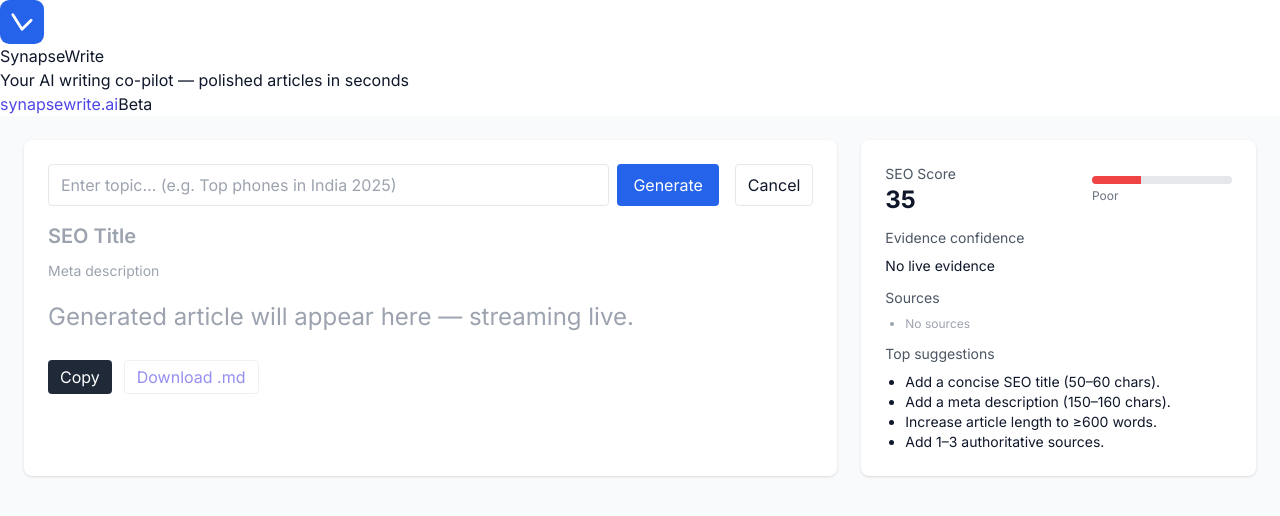
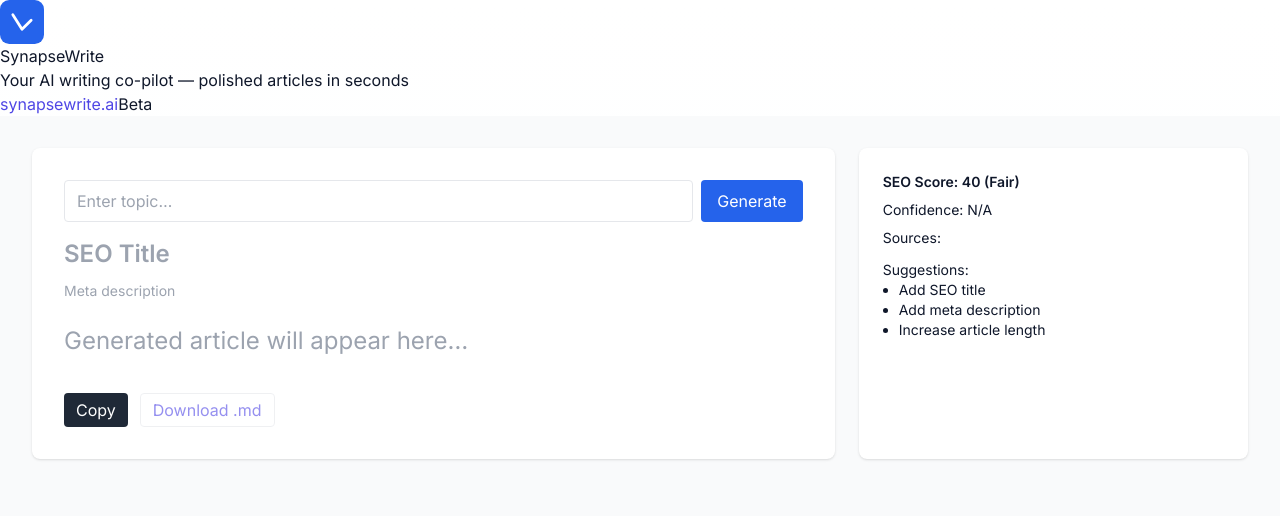
Before and after one commit to inpursuitsol/synapsewrite, a Next.js app: page / in a window 1280 px wide. Shown: the top 516 px of the page. Built offline with nearby package versions, Linux system fonts and the light colour scheme.

Commit message:
Update page.js

```diff
--- a/app/page.js
+++ b/app/page.js
@@ -16,9 +16,7 @@ export default function Page() {
 
   async function handleGenerate(e) {
     e?.preventDefault();
-    if (!prompt.trim()) {
-      return;
-    }
+    if (!prompt.trim()) return;
 
     setContent('');
     setStreaming(true);
@@ -28,9 +26,7 @@ export default function Page() {
     setEvidenceConfidence(null);
     setEvidenceSources([]);
 
-    if (controllerRef.current) {
-      try { controllerRef.current.abort(); } catch {}
-    }
+    if (controllerRef.current) controllerRef.current.abort();
     const ctrl = new AbortController();
     controllerRef.current = ctrl;
 
@@ -42,12 +38,6 @@ export default function Page() {
         signal: ctrl.signal
       });
 
-      if (!res.ok) {
-        const txt = await res.text();
-        setContent(`Error: ${res.status}\n\n${txt}`);
-        return;
-      }
-
       const reader = res.body.getReader();
       const decoder = new TextDecoder('utf-8');
       let seoCaptured = false;
@@ -58,86 +48,33 @@ export default function Page() {
         const chunk = decoder.decode(value, { stream: true });
         bufferRef.current += chunk;
 
-        // 1) Try capture SEO block once
+        // Capture SEO JSON block
         if (!seoCaptured) {
-          const startIdx = bufferRef.current.indexOf('<!--SEO_START');
-          const endIdx = bufferRef.current.indexOf('SEO_END-->');
-          if (startIdx !== -1 && endIdx !== -1 && endIdx > startIdx) {
-            const between = bufferRef.current.slice(startIdx, endIdx + 'SEO_END-->'.length);
-            // extract first JSON object inside the block
-            const jsonMatch = between.match(/{[\s\S]*}/);
+          const start = bufferRef.current.indexOf('<!--SEO_START');
+          const end = bufferRef.current.indexOf('SEO_END-->');
+          if (start !== -1 && end !== -1) {
+            const block = bufferRef.current.slice(start, end);
+            const jsonMatch = block.match(/{[\s\S]*}/);
             if (jsonMatch) {
               try {
                 const parsed = JSON.parse(jsonMatch[0]);
                 if (parsed.title) setTitleOverride(parsed.title);
                 if (parsed.meta) setMetaOverride(parsed.meta);
-                if (typeof parsed.confidence !== 'undefined') setEvidenceConfidence(parsed.confidence);
-                if (Array.isArray(parsed.sources)) setEvidenceSources(parsed.sources);
-              } catch (err) {
-                console.warn('SEO JSON parse failed', err);
-              }
+                if (parsed.confidence) setEvidenceConfidence(parsed.confidence);
+                if (parsed.sources) setEvidenceSources(parsed.sources);
+              } catch {}
             }
-            // remove the block from buffer so it doesn't leak into content
-            bufferRef.current = bufferRef.current.slice(0, startIdx) + bufferRef.current.slice(endIdx + 'SEO_END-->'.length);
+            bufferRef.current = bufferRef.current.slice(0, start) + bufferRef.current.slice(end + 9);
             seoCaptured = true;
           }
         }
 
-        // 2) Process SSE lines: split by newline and handle lines starting with 'data:'
+        // Process SSE lines
         const lines = bufferRef.current.split(/\r?\n/);
-        // keep last partial line in bufferRef
         bufferRef.current = lines.pop() || '';
-        for (const lineRaw of lines) {
-          const line = lineRaw.trim();
+        for (const line of lines) {
           if (!line.startsWith('data:')) continue;
           const payload = line.replace(/^data:\s*/, '');
-          if (payload === '[DONE]') continue;
-          try {
-            const obj = JSON.parse(payload);
-            const choices = obj.choices || [];
-            for (const ch of choices) {
-              const text = ch.delta?.content;
-              if (text) {
-                setContent(prev => prev + text);
-              }
-            }
-          } catch {
-            // ignore non-JSON data lines
-          }
-        }
-      }
-
-      // Flush any remaining buffer (may contain leftover SSE or plain text)
-      if (bufferRef.current.trim()) {
-        // try final SEO parse if not captured
-        if (!seoCaptured) {
-          const startIdx = bufferRef.current.indexOf('<!--SEO_START');
-          const endIdx = bufferRef.current.indexOf('SEO_END-->');
-          if (startIdx !== -1 && endIdx !== -1 && endIdx > startIdx) {
-            const between = bufferRef.current.slice(startIdx, endIdx + 'SEO_END-->'.length);
-            const jsonMatch = between.match(/{[\s\S]*}/);
-            if (jsonMatch) {
-              try {
-                const parsed = JSON.parse(jsonMatch[0]);
-                if (parsed.title) setTitleOverride(parsed.title);
-                if (parsed.meta) setMetaOverride(parsed.meta);
-                if (typeof parsed.confidence !== 'undefined') setEvidenceConfidence(parsed.confidence);
-                if (Array.isArray(parsed.sources)) setEvidenceSources(parsed.sources);
-              } catch {}
-            }
-            bufferRef.current = bufferRef.current.slice(0, startIdx) + bufferRef.current.slice(endIdx + 'SEO_END-->'.length);
-            seoCaptured = true;
-          }
-        }
-        // try to extract any delta.content JSONs in leftover buffer
-        const leftoverLines = bufferRef.current.split(/\r?\n/);
-        for (const l of leftoverLines) {
-          const ln = l.trim();
-          if (!ln.startsWith('data:')) {
-            // ignore
-            continue;
-          }
-          const payload = ln.replace(/^data:\s*/, '');
           if (payload === '[DONE]') continue;
           try {
             const obj = JSON.parse(payload);
@@ -145,56 +82,40 @@ export default function Page() {
               const text = ch.delta?.content;
               if (text) setContent(prev => prev + text);
             }
-          } catch { /* ignore */ }
+          } catch {}
         }
       }
     } catch (err) {
-      if (err.name === 'AbortError') {
-        setContent(prev => prev + '\n\n[Generation cancelled]');
-      } else {
-        setContent(prev => prev + `\n\n[Error] ${err.message || String(err)}`);
-        console.error(err);
-      }
+      console.error(err);
     } finally {
       setStreaming(false);
       controllerRef.current = null;
     }
   }
 
-  function handleCancel() {
-    if (controllerRef.current) {
-      controllerRef.current.abort();
-      controllerRef.current = null;
-    }
-    setStreaming(false);
-  }
-
   function handleCopy() {
-    navigator.clipboard?.writeText(content || '');
+    navigator.clipboard.writeText(content || '');
   }
 
   const metrics = useMemo(
-    () => computeSEO(content, titleOverride, metaOverride, prompt, evidenceConfidence, evidenceSources),
-    [content, titleOverride, metaOverride, prompt, evidenceConfidence, evidenceSources]
+    () => computeSEO(content, titleOverride, metaOverride, evidenceConfidence, evidenceSources),
+    [content, titleOverride, metaOverride, evidenceConfidence, evidenceSources]
   );
 
   return (
-    <main className="min-h-screen bg-gray-50 p-6">
+    <main className="min-h-screen bg-gray-50 p-8 text-base">
       <div className="max-w-7xl mx-auto grid lg:grid-cols-12 gap-6">
-        {/* Main column */}
-        <section className="lg:col-span-8 bg-white rounded-lg shadow p-6">
+        {/* Main content */}
+        <section className="lg:col-span-8 bg-white rounded-lg shadow p-8">
           <form onSubmit={handleGenerate} className="flex gap-2 mb-4">
             <input
               value={prompt}
               onChange={(e) => setPrompt(e.target.value)}
-              placeholder="Enter topic… (e.g. Top phones in India 2025)"
+              placeholder="Enter topic…"
               className="flex-1 border px-3 py-2 rounded"
             />
             <button className="bg-blue-600 text-white px-4 rounded" disabled={streaming}>
               {streaming ? 'Generating…' : 'Generate'}
-            </button>
-            <button type="button" onClick={handleCancel} className="ml-2 bg-white border px-3 rounded" disabled={!streaming}>
-              Cancel
             </button>
           </form>
 
@@ -202,7 +123,7 @@ export default function Page() {
             value={titleOverride}
             onChange={(e) => setTitleOverride(e.target.value)}
             placeholder="SEO Title"
-            className="w-full text-xl font-semibold mb-2 border-0 focus:ring-0"
+            className="w-full text-2xl font-semibold mb-2 border-0 focus:ring-0"
           />
           <input
             value={metaOverride}
@@ -211,8 +132,8 @@ export default function Page() {
             className="w-full text-sm mb-4 border-0 focus:ring-0"
           />
 
-          <div className="prose prose-xl lg:prose-2xl max-w-none prose-headings:mt-8 prose-headings:mb-4 prose-p:leading-relaxed prose-p:mb-6">
-            {content ? <ArticlePreview markdown={content} /> : <p className="text-gray-400">Generated article will appear here — streaming live.</p>}
+          <div className="prose prose-2xl lg:prose-3xl max-w-none prose-headings:mt-8 prose-headings:mb-6 prose-p:leading-loose prose-p:mb-7">
+            {content ? <ArticlePreview markdown={content} /> : <p className="text-gray-400">Generated article will appear here…</p>}
           </div>
 
           <div className="flex gap-3 mt-6">
@@ -228,101 +149,31 @@ export default function Page() {
         </section>
 
         {/* Sidebar */}
-        <aside className="lg:col-span-4">
-          <div className="bg-white rounded-lg shadow p-6">
-            <div className="flex justify-between items-center mb-3">
-              <div>
-                <div className="text-sm text-gray-600">SEO Score</div>
-                <div className="text-2xl font-bold">{metrics.score}</div>
-              </div>
-              <div style={{ width: 140 }}>
-                <div className="h-2 bg-gray-200 rounded-full overflow-hidden">
-                  <div className={`${metrics.score >= 80 ? 'bg-green-500' : metrics.score >= 60 ? 'bg-yellow-400' : 'bg-red-500'}`} style={{ width: `${metrics.score}%`, height: '100%' }} />
-                </div>
-                <div className="text-xs text-gray-500 mt-1">{metrics.grade}</div>
-              </div>
-            </div>
-
-            <div className="text-sm text-gray-600 mb-2">Evidence confidence</div>
-            <div className="text-sm mb-3">
-              {evidenceConfidence != null ? `${evidenceConfidence}%` : 'No live evidence'}
-            </div>
-
-            <div className="text-sm text-gray-600 mb-2">Sources</div>
-            <ul className="list-disc pl-5 text-xs mb-3">
-              {(evidenceSources && evidenceSources.length) ? evidenceSources.map((s, i) => (
-                <li key={i}><a className="text-blue-600 underline" href={s} target="_blank" rel="noreferrer">{s}</a></li>
-              )) : <li className="text-gray-400">No sources</li>}
-            </ul>
-
-            <div className="text-sm text-gray-600 mb-2">Top suggestions</div>
-            <ul className="list-disc pl-5 text-sm">
-              {metrics.suggestions.slice(0, 5).map((s, i) => <li key={i}>{s}</li>)}
-            </ul>
-          </div>
+        <aside className="lg:col-span-4 bg-white rounded-lg shadow p-6 text-sm">
+          <div className="font-semibold mb-2">SEO Score: {metrics.score} ({metrics.grade})</div>
+          <div>Confidence: {metrics.evidenceConfidence != null ? `${metrics.evidenceConfidence}%` : 'N/A'}</div>
+          <div className="mt-2">Sources:</div>
+          <ul className="list-disc pl-4">{metrics.evidenceSources.map((s,i)=><li key={i}><a href={s} className="text-blue-600 underline" target="_blank">{s}</a></li>)}</ul>
+          <div className="mt-3">Suggestions:</div>
+          <ul className="list-disc pl-4">{metrics.suggestions.map((s,i)=><li key={i}>{s}</li>)}</ul>
         </aside>
       </div>
     </main>
   );
 }
 
-/* -------------------- ArticlePreview (basic markdown-ish rendering) -------------------- */
 function ArticlePreview({ markdown }) {
-  const blocks = splitIntoBlocks(markdown);
-  return (
-    <article className="prose lg:prose-2xl">
-      {blocks.map((b, i) => {
-        if (b.type === 'h1') return <h1 key={i}>{b.text}</h1>;
-        if (b.type === 'h2') return <h2 key={i}>{b.text}</h2>;
-        if (b.type === 'ul') return <ul key={i}>{b.items.map((it, idx) => <li key={idx}>{it}</li>)}</ul>;
-        return <p key={i}>{b.text}</p>;
-      })}
-    </article>
-  );
-}
-function splitIntoBlocks(md) {
-  const lines = (md || '').split(/\r?\n/);
-  const blocks = [];
-  let para = [];
-  let list = null;
-  for (let ln of lines) {
-    const t = ln.trim();
-    if (!t) {
-      if (para.length) { blocks.push({ type: 'p', text: para.join(' ') }); para = []; }
-      if (list) { blocks.push({ type: 'ul', items: list }); list = null; }
-      continue;
-    }
-    const h1 = t.match(/^#\s+(.*)$/);
-    const h2 = t.match(/^##\s+(.*)$/);
-    const li = t.match(/^[-*]\s+(.*)$/);
-    if (h1) { if (para.length) { blocks.push({ type:'p', text:para.join(' ') }); para=[];} if (list){blocks.push({type:'ul',items:list});list=null;} blocks.push({type:'h1', text:h1[1]}); continue; }
-    if (h2) { if (para.length) { blocks.push({ type:'p', text:para.join(' ') }); para=[];} if (list){blocks.push({type:'ul',items:list});list=null;} blocks.push({type:'h2', text:h2[1]}); continue; }
-    if (li) { if (!list) list = []; list.push(li[1]); continue; }
-    para.push(t);
-  }
-  if (para.length) blocks.push({ type: 'p', text: para.join(' ') });
-  if (list) blocks.push({ type: 'ul', items: list });
-  return blocks;
+  return <article className="prose lg:prose-3xl">{markdown.split(/\n/).map((l,i)=><p key={i}>{l}</p>)}</article>;
 }
 
-/* -------------------- Simple SEO scoring -------------------- */
-function computeSEO(text, title, meta, prompt, evidenceConfidence, evidenceSources) {
-  const clean = (text || '').replace(/\s+/g, ' ').trim();
-  const words = clean ? clean.split(' ').filter(Boolean).length : 0;
-  const score = words >= 700 ? 88 : words >= 500 ? 72 : words >= 300 ? 55 : 35;
-  const grade = score >= 80 ? 'Excellent' : score >= 60 ? 'Good' : score >= 40 ? 'Fair' : 'Poor';
-  const suggestions = [];
-  if (!title) suggestions.push('Add a concise SEO title (50–60 chars).');
-  if (!meta) suggestions.push('Add a meta description (150–160 chars).');
-  if (words < 600) suggestions.push('Increase article length to ≥600 words.');
-  if (evidenceConfidence != null && evidenceConfidence < 60) suggestions.push('Search confidence is low — consider refreshing sources.');
-  if (!evidenceSources || evidenceSources.length === 0) suggestions.push('Add 1–3 authoritative sources.');
-  return {
-    score,
-    grade,
-    suggestions,
-    words,
-    evidenceConfidence,
-    evidenceSources: evidenceSources || []
-  };
+function computeSEO(text, title, meta, evidenceConfidence, evidenceSources) {
+  const words = (text||'').split(/\s+/).filter(Boolean).length;
+  const score = words > 600 ? 80 : words > 400 ? 65 : 40;
+  const grade = score >= 80 ? 'Excellent' : score >= 60 ? 'Good' : 'Fair';
+  const suggestions=[];
+  if(!title) suggestions.push('Add SEO title');
+  if(!meta) suggestions.push('Add meta description');
+  if(words<600) suggestions.push('Increase article length');
+  if(evidenceConfidence!=null && evidenceConfidence<60) suggestions.push('Evidence confidence is low');
+  return {score,grade,suggestions,evidenceConfidence,evidenceSources};
 }
```
